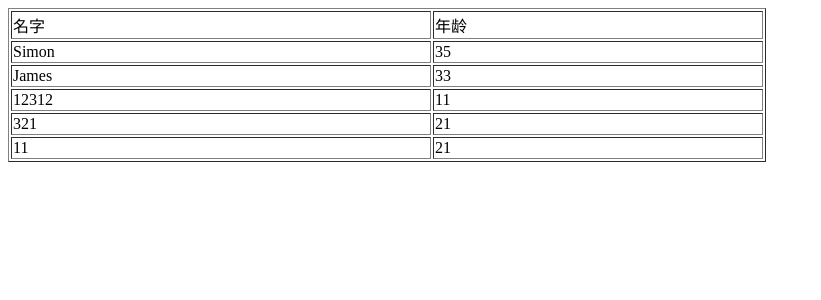
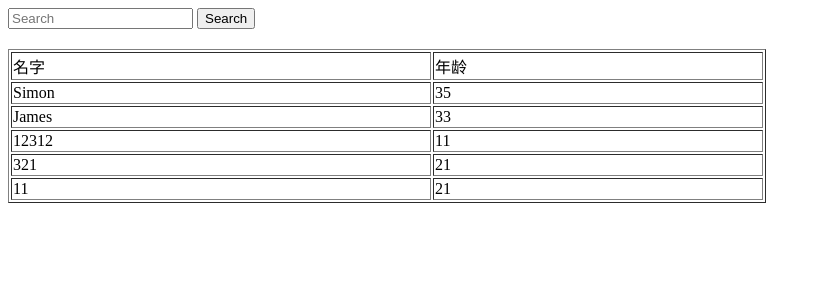
Before and after one commit to simonyang81/PracticeDjango, a Django app: page /queryStudent in a window 1280 px wide. Shown: the top 300 px of the page, without its empty margins (0-821 px from the left). Run offline with Django 3.2, Linux system fonts and the light colour scheme; data comes from the database, SQL or seed files in the repository; both versions use the stored data as it was after the commit.

Commit message:
add searching feature

```diff
--- a/DjangoApp/views.py
+++ b/DjangoApp/views.py
@@ -72,6 +72,10 @@ def add_student(request):
 
 
 def query_student(request):
-    students = Student.objects.all()
+    try:
+        search = request.POST['search']
+        students = Student.objects.filter(name__contains=search)
+    except Exception:
+        students = Student.objects.all()
 
     return render_to_response('query_student.html', {'students': students})
--- a/templates/query_student.html
+++ b/templates/query_student.html
@@ -3,7 +3,11 @@
 {% block title %}Query Student{% endblock %}
 
 {% block content %}
-    <table style="width: 60%;" border="1">
+    <form action="/queryStudent" method="post">
+        <input type="text" name="search" placeholder="Search">
+        <input type="submit" value="Search">
+    </form>
+    <table style="width: 60%; margin-top: 20px" border="1">
         <td>名字</td>
         <td>年龄</td>
         {% for m in students %}
```
Also changed, not shown: db.sqlite3.
